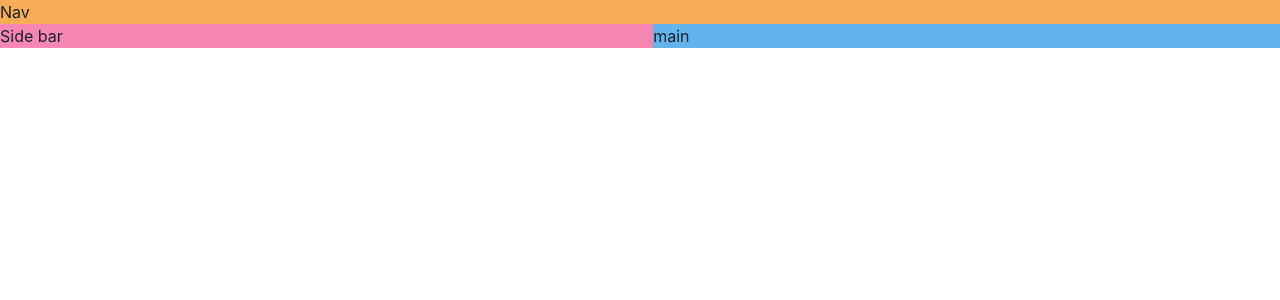
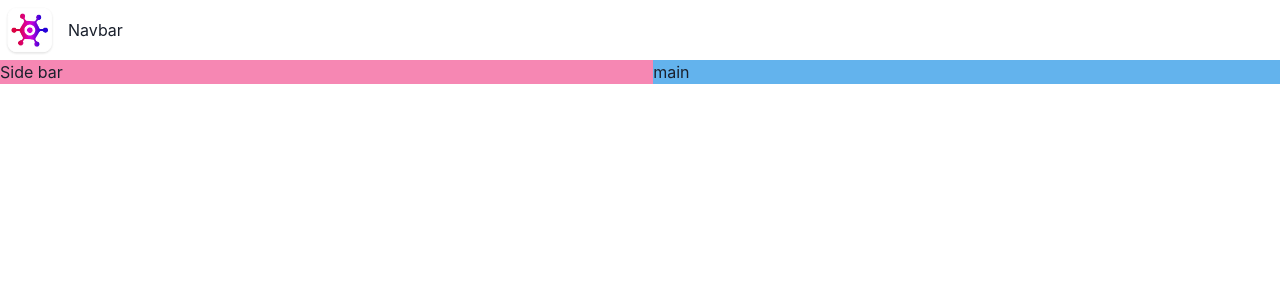
Before and after one commit to ankitshukla20/play-pulse, a React (Vite) app: page / in a window 1280 px wide. Shown: the top 300 px of the page. Built offline with nearby package versions, Linux system fonts and the light colour scheme.

Commit message:
Build a navbar

```diff
--- a/src/App.tsx
+++ b/src/App.tsx
@@ -1,4 +1,5 @@
 import { Grid, GridItem, Show } from "@chakra-ui/react";
+import Navbar from "./components/Navbar";
 const App = () => {
   return (
     <Grid
@@ -7,8 +8,8 @@
         lg: `"nav nav" "aside main"`,
       }}
     >
-      <GridItem area={"nav"} bg={"orange.300"}>
-        Nav
+      <GridItem area={"nav"}>
+        <Navbar />
       </GridItem>
       <Show above="lg">
         <GridItem area={"aside"} bg={"pink.300"}>
--- /dev/null
+++ b/src/components/Navbar.tsx
@@ -0,0 +1,13 @@
+import { HStack, Image, Text } from "@chakra-ui/react";
+import logo from "../assets/logo.webp";
+
+const Navbar = () => {
+  return (
+    <HStack>
+      <Image src={logo} boxSize="60px" />
+      <Text>Navbar</Text>
+    </HStack>
+  );
+};
+
+export default Navbar;
```
Also changed, not shown: src/assets/logo.webp (added).
